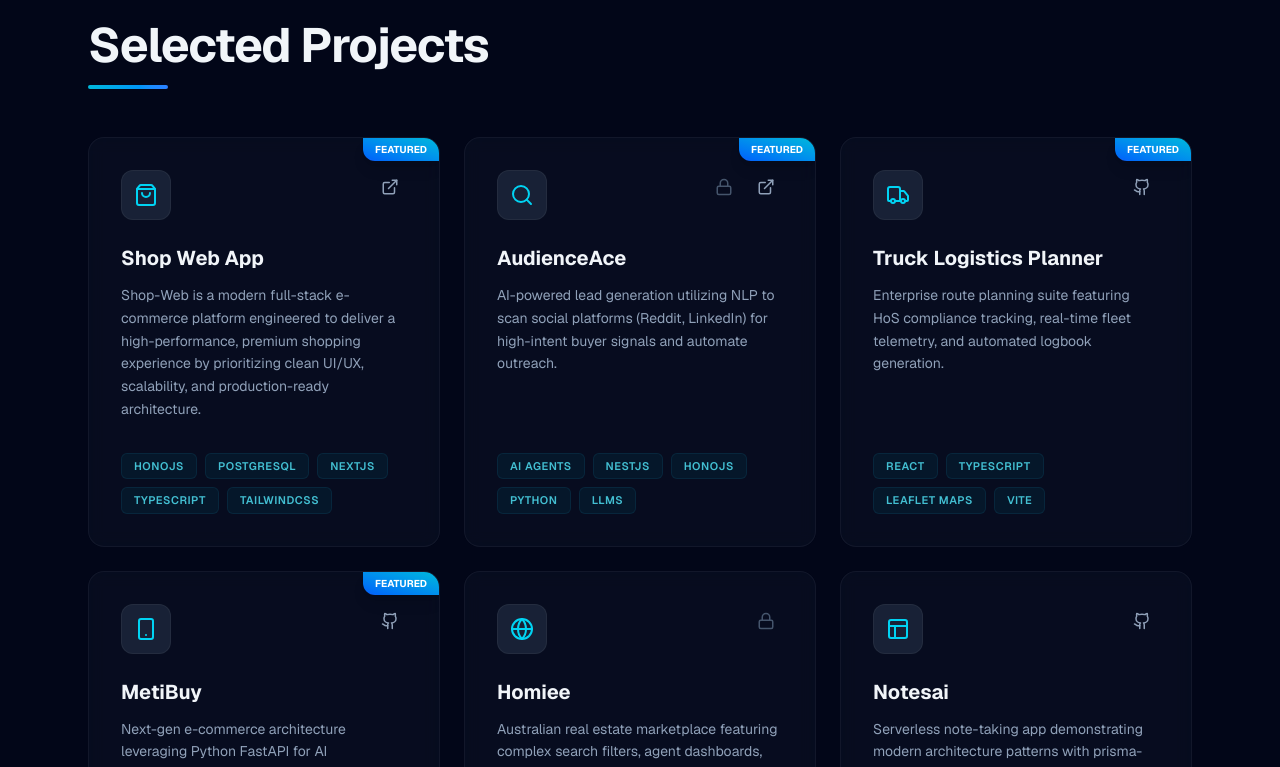
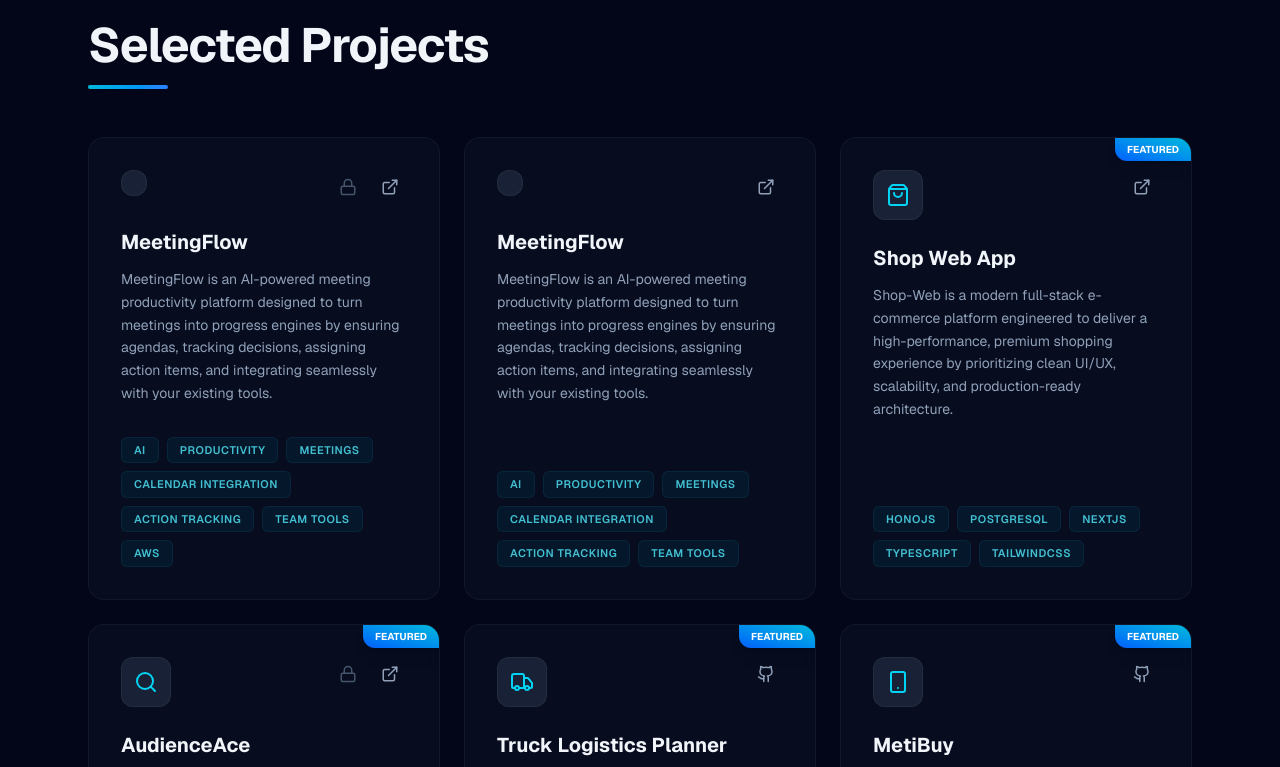
Before and after one commit to metina-platforms/martin-tembo, a Next.js app: page / in a window 1280 px wide. Shown: the part 1646-2413 px from the top of the page. Built offline with nearby package versions, Linux system fonts and the light colour scheme.

Commit message:
Added a new project on the list

```diff
--- a/app/page.tsx
+++ b/app/page.tsx
@@ -26,7 +26,8 @@ import {
   Bot,
   Cloud,
   Network,
-  ShoppingBag
+  ShoppingBag,
+  CalendarCheck
 } from 'lucide-react';
 
 // --- Types ---
@@ -101,6 +102,24 @@ const techStacks: TechStack[] = [
 ];
 
 const projects: Project[] = [
+{
+  "title": "MeetingFlow",
+  "description": "MeetingFlow is an AI-powered meeting productivity platform designed to turn meetings into progress engines by ensuring agendas, tracking decisions, assigning action items, and integrating seamlessly with your existing tools.",
+  "tags": ["AI","Productivity","Meetings","Calendar Integration","Action Tracking","Team Tools", "AWS"],
+  "link": "https://meetingflow.vercel.app/",
+  "icon": "CalendarCheck",
+  "featured": false,
+  "isPrivate": true
+},
+{
+  "title": "MeetingFlow",
+  "description": "MeetingFlow is an AI-powered meeting productivity platform designed to turn meetings into progress engines by ensuring agendas, tracking decisions, assigning action items, and integrating seamlessly with your existing tools.",
+  "tags": ["AI","Productivity","Meetings","Calendar Integration","Action Tracking","Team Tools"],
+  "link": "https://meetingflow.vercel.app/",
+  "icon": "CalendarCheck",
+  "featured": false,
+  "isPrivate": false
+},
   {
     title:"Shop Web App",
     description:"Shop-Web is a modern full-stack e-commerce platform engineered to deliver a high-performance, premium shopping experience by prioritizing clean UI/UX, scalability, and production-ready architecture.",
```
